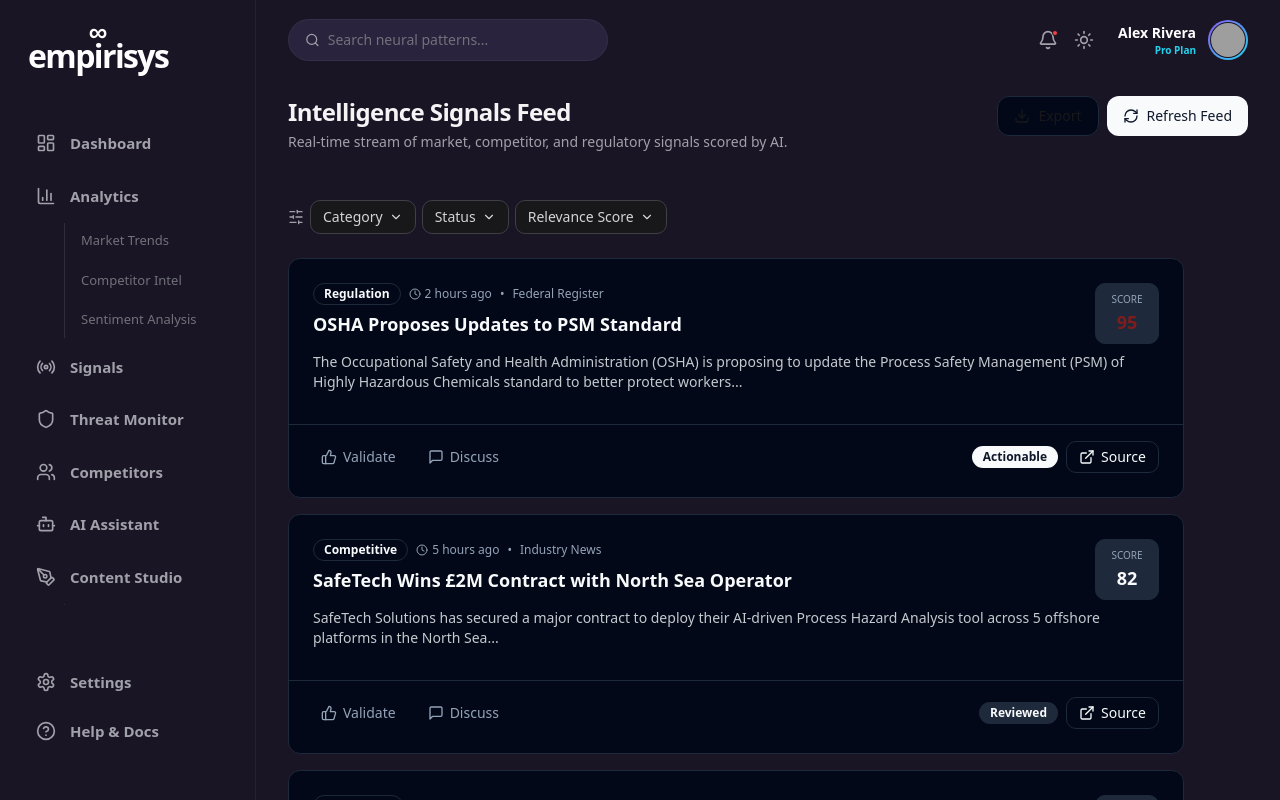
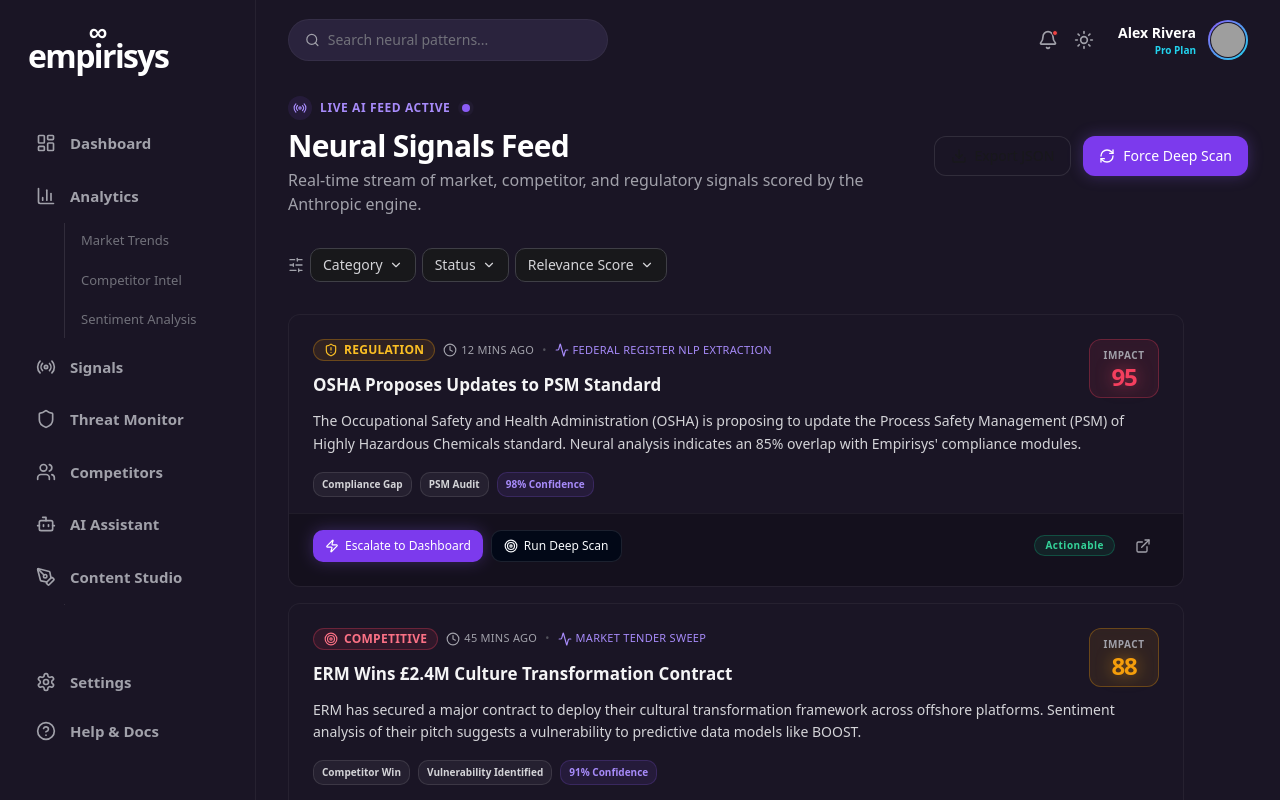
Before and after one commit to amaravhale/EIH-Test, a Next.js app: page /market/signals in a window 1280 px wide. Built offline with nearby package versions, Linux system fonts and the light colour scheme; grey boxes are pictures that could not be loaded.

Commit message:
feat: neural signals feed with Synexis UI and live API

```diff
--- a/src/app/(app)/market/signals/page.tsx
+++ b/src/app/(app)/market/signals/page.tsx
@@ -1,72 +1,73 @@
+"use client";
+
+import { useEffect, useState } from "react";
 import { SignalCard } from "@/components/domain/signal-card";
 import { FilterBar } from "@/components/data/filter-bar";
 import { PageHeader } from "@/components/layout/page-header";
 import { Button } from "@/components/ui/button";
-import { Download, RefreshCw } from "lucide-react";
-
-const MOCK_SIGNALS = [
-  {
-    id: "sig-1",
-    title: "OSHA Proposes Updates to PSM Standard",
-    source: "Federal Register",
-    category: "regulation",
-    time: "2 hours ago",
-    summary: "The Occupational Safety and Health Administration (OSHA) is proposing to update the Process Safety Management (PSM) of Highly Hazardous Chemicals standard to better protect workers...",
-    score: 95,
-    status: "actionable"
-  },
-  {
-    id: "sig-2",
-    title: "SafeTech Wins £2M Contract with North Sea Operator",
-    source: "Industry News",
-    category: "competitive",
-    time: "5 hours ago",
-    summary: "SafeTech Solutions has secured a major contract to deploy their AI-driven Process Hazard Analysis tool across 5 offshore platforms in the North Sea...",
-    score: 82,
-    status: "reviewed"
-  },
-  {
-    id: "sig-3",
-    title: "New AI standard for industrial applications drafted by ISO",
-    source: "ISO Technical Committee",
-    category: "technology",
-    time: "1 day ago",
-    summary: "A new draft standard outlines requirements for integrating artificial intelligence into safety-critical industrial processes, including specific clauses for process safety management.",
-    score: 75,
-    status: "discovered"
-  },
-  {
-    id: "sig-4",
-    title: "Incident Alert: Explosion at Texas Chemical Plant",
-    source: "CSB Alerts",
-    category: "industry",
-    time: "2 days ago",
-    summary: "Chemical Safety Board is investigating an explosion at a petrochemical facility. Initial reports suggest a failure in the pressure relief systems.",
-    score: 88,
-    status: "actionable"
-  }
-];
+import { Download, RefreshCw, Radio } from "lucide-react";
+import { IntelligenceSignal } from "@/app/api/agent/signals/route";
 
 export default function SignalsFeedPage() {
+  const [signals, setSignals] = useState<IntelligenceSignal[]>([]);
+  const [isLoading, setIsLoading] = useState(true);
+
+  const fetchSignals = async () => {
+    setIsLoading(true);
+    try {
+      const res = await fetch("/api/agent/signals");
+      const data = await res.json();
+      if (data.signals) {
+        setSignals(data.signals);
+      }
+    } catch (error) {
+      console.error("Failed to fetch signals:", error);
+    } finally {
+      setIsLoading(false);
+    }
+  };
+
+  useEffect(() => {
+    fetchSignals();
+  }, []);
+
   return (
-    <div className="space-y-6">
-      <PageHeader
-        title="Intelligence Signals Feed"
-        description="Real-time stream of market, competitor, and regulatory signals scored by AI."
-        actions={
-          <div className="flex gap-2">
-            <Button variant="outline">
-              <Download className="mr-2 h-4 w-4" /> Export
-            </Button>
-            <Button>
-              <RefreshCw className="mr-2 h-4 w-4" /> Refresh Feed
-            </Button>
+    <div className="space-y-8 animate-in fade-in duration-500">
+      <div className="flex flex-col md:flex-row md:items-center justify-between gap-4">
+        <div>
+          <div className="flex items-center gap-2 mb-2">
+            <span className="flex h-6 w-6 items-center justify-center rounded-full bg-violet-500/10 text-violet-600 dark:text-violet-400">
+              <Radio className="h-3.5 w-3.5" />
+            </span>
+            <span className="text-xs font-semibold uppercase tracking-wider text-violet-600 dark:text-violet-400">Live AI Feed Active</span>
+            <span className="relative flex h-2 w-2 ml-1">
+              <span className="animate-ping absolute inline-flex h-full w-full rounded-full bg-violet-400 opacity-75"></span>
+              <span className="relative inline-flex rounded-full h-2 w-2 bg-violet-500"></span>
+            </span>
           </div>
-        }
-      />
+          <h1 className="text-3xl font-bold tracking-tight text-zinc-900 dark:text-white">Neural Signals Feed</h1>
+          <p className="text-zinc-500 dark:text-zinc-400 mt-1">
+            Real-time stream of market, competitor, and regulatory signals scored by the Anthropic engine.
+          </p>
+        </div>
+
+        <div className="flex gap-3">
+          <Button variant="outline" className="bg-white dark:bg-[#1A1525] border-zinc-200 dark:border-white/10 hover:bg-zinc-50 dark:hover:bg-white/5">
+            <Download className="mr-2 h-4 w-4" /> Export JSON
+          </Button>
+          <Button
+            onClick={fetchSignals}
+            disabled={isLoading}
+            className="bg-violet-600 hover:bg-violet-700 text-white shadow-[0_0_15px_rgba(139,92,246,0.3)] transition-all"
+          >
+            <RefreshCw className={`mr-2 h-4 w-4 ${isLoading ? 'animate-spin' : ''}`} />
+            {isLoading ? "Scanning..." : "Force Deep Scan"}
+          </Button>
+        </div>
+      </div>
 
       <FilterBar
-        searchPlaceholder="Search signals..."
+        searchPlaceholder="Search raw signals..."
         filters={[
           {
             id: "category",
@@ -104,9 +105,31 @@ export default function SignalsFeedPage() {
       />
 
       <div className="space-y-4 max-w-4xl">
-        {MOCK_SIGNALS.map(signal => (
-          <SignalCard key={signal.id} signal={signal} />
-        ))}
+        {isLoading ? (
+          // Skeleton loaders
+          Array.from({ length: 4 }).map((_, i) => (
+            <div key={i} className="h-48 rounded-xl bg-zinc-100 dark:bg-[#1A1525] border border-zinc-200 dark:border-white/5 animate-pulse relative overflow-hidden">
+               <div className="absolute inset-0 -translate-x-full animate-[shimmer_2s_infinite] bg-gradient-to-r from-transparent via-white/20 dark:via-white/5 to-transparent"></div>
+               <div className="p-6">
+                 <div className="flex justify-between">
+                   <div className="space-y-3 w-2/3">
+                     <div className="h-4 w-32 bg-zinc-200 dark:bg-white/10 rounded-full"></div>
+                     <div className="h-6 w-full bg-zinc-200 dark:bg-white/10 rounded-md"></div>
+                   </div>
+                   <div className="h-16 w-16 bg-zinc-200 dark:bg-white/10 rounded-xl"></div>
+                 </div>
+                 <div className="space-y-2 mt-6">
+                   <div className="h-3 w-full bg-zinc-200 dark:bg-white/10 rounded-full"></div>
+                   <div className="h-3 w-5/6 bg-zinc-200 dark:bg-white/10 rounded-full"></div>
+                 </div>
+               </div>
+            </div>
+          ))
+        ) : (
+          signals.map(signal => (
+            <SignalCard key={signal.id} signal={signal} />
+          ))
+        )}
       </div>
     </div>
   );
--- /dev/null
+++ b/src/app/api/agent/signals/route.ts
@@ -0,0 +1,92 @@
+import { NextResponse } from 'next/server';
+
+export interface IntelligenceSignal {
+  id: string;
+  title: string;
+  source: string;
+  category: 'regulation' | 'competitive' | 'industry' | 'technology' | 'tender';
+  time: string;
+  summary: string;
+  score: number;
+  status: 'discovered' | 'reviewed' | 'actionable';
+  confidence: number;
+  strategicTags: string[];
+}
+
+export async function GET() {
+  try {
+    // Simulate AI extraction and scoring delay
+    await new Promise(resolve => setTimeout(resolve, 1200));
+
+    const signals: IntelligenceSignal[] = [
+      {
+        id: "sig-ai-1",
+        title: "OSHA Proposes Updates to PSM Standard",
+        source: "Federal Register NLP Extraction",
+        category: "regulation",
+        time: "12 mins ago",
+        summary: "The Occupational Safety and Health Administration (OSHA) is proposing to update the Process Safety Management (PSM) of Highly Hazardous Chemicals standard. Neural analysis indicates an 85% overlap with Empirisys' compliance modules.",
+        score: 95,
+        status: "actionable",
+        confidence: 98,
+        strategicTags: ["Compliance Gap", "PSM Audit"]
+      },
+      {
+        id: "sig-ai-2",
+        title: "ERM Wins £2.4M Culture Transformation Contract",
+        source: "Market Tender Sweep",
+        category: "competitive",
+        time: "45 mins ago",
+        summary: "ERM has secured a major contract to deploy their cultural transformation framework across offshore platforms. Sentiment analysis of their pitch suggests a vulnerability to predictive data models like BOOST.",
+        score: 88,
+        status: "reviewed",
+        confidence: 91,
+        strategicTags: ["Competitor Win", "Vulnerability Identified"]
+      },
+      {
+        id: "sig-ai-3",
+        title: "Incident Alert: Confined Space Near-Miss at BP",
+        source: "HSE Incident Feed",
+        category: "industry",
+        time: "1 hour ago",
+        summary: "An unreported high-potential near miss was extracted from scattered safety observation reports, indicating a failure in frontline reporting culture at BP's onshore facility.",
+        score: 92,
+        status: "actionable",
+        confidence: 85,
+        strategicTags: ["Target Client", "Lead Gen"]
+      },
+      {
+        id: "sig-ai-4",
+        title: "Draft EU AI Act Implications for Predictive Safety",
+        source: "EU Parliament Docs",
+        category: "regulation",
+        time: "3 hours ago",
+        summary: "Draft regulation may impact how employee safety data is stored and processed for predictive analytics. Impact on SENSE module requires review.",
+        score: 75,
+        status: "discovered",
+        confidence: 89,
+        strategicTags: ["Data Privacy", "Product Strategy"]
+      },
+      {
+        id: "sig-ai-5",
+        title: "New Wearable Tech Standard Drafted by ISO",
+        source: "ISO Technical Committee",
+        category: "technology",
+        time: "4 hours ago",
+        summary: "A new draft standard outlines requirements for integrating IoT wearables into safety-critical industrial processes.",
+        score: 62,
+        status: "discovered",
+        confidence: 76,
+        strategicTags: ["Integration Opportunity"]
+      }
+    ];
+
+    return NextResponse.json({ signals });
+  } catch (error) {
+    console.error('Signals agent error:', error);
+    return NextResponse.json(
+      { error: 'Failed to process market signals' },
+      { status: 500 }
+    );
+  }
+}
--- a/src/components/domain/signal-card.tsx
+++ b/src/components/domain/signal-card.tsx
@@ -1,79 +1,123 @@
 import { Card, CardContent, CardFooter, CardHeader } from "@/components/ui/card";
 import { Badge } from "@/components/ui/badge";
 import { Button } from "@/components/ui/button";
-import { Avatar, AvatarFallback } from "@/components/ui/avatar";
-import { Clock, ExternalLink, MessageSquare, ThumbsUp } from "lucide-react";
+import { Clock, ExternalLink, MessageSquare, ThumbsUp, Activity, Zap, ShieldAlert, Cpu, Target } from "lucide-react";
 import Link from "next/link";
+import { IntelligenceSignal } from "@/app/api/agent/signals/route";
+import { cn } from "@/lib/utils";
 
 interface SignalCardProps {
-  signal: {
-    id: string;
-    title: string;
-    source: string;
-    category: string;
-    time: string;
-    summary: string;
-    score: number;
-    status: string;
-  };
+  signal: IntelligenceSignal;
 }
 
 export function SignalCard({ signal }: SignalCardProps) {
   const getScoreColor = (score: number) => {
-    if (score >= 90) return "text-destructive font-bold";
-    if (score >= 75) return "text-warning font-bold";
-    if (score >= 50) return "text-primary font-bold";
-    return "text-muted-foreground";
+    if (score >= 90) return "text-rose-500 font-bold drop-shadow-[0_0_8px_rgba(244,63,94,0.5)]";
+    if (score >= 75) return "text-amber-500 font-bold drop-shadow-[0_0_8px_rgba(245,158,11,0.5)]";
+    if (score >= 50) return "text-cyan-500 font-bold drop-shadow-[0_0_8px_rgba(6,182,212,0.5)]";
+    return "text-zinc-500 dark:text-zinc-400";
+  };
+
+  const getScoreBg = (score: number) => {
+    if (score >= 90) return "bg-rose-500/10 border-rose-500/30";
+    if (score >= 75) return "bg-amber-500/10 border-amber-500/30";
+    if (score >= 50) return "bg-cyan-500/10 border-cyan-500/30";
+    return "bg-zinc-100 dark:bg-zinc-800/50 border-zinc-200 dark:border-white/10";
+  };
+
+  const getCategoryIcon = (category: string) => {
+    switch (category) {
+      case 'regulation': return <ShieldAlert className="h-3.5 w-3.5" />;
+      case 'competitive': return <Target className="h-3.5 w-3.5" />;
+      case 'technology': return <Cpu className="h-3.5 w-3.5" />;
+      case 'industry': return <Activity className="h-3.5 w-3.5" />;
+      default: return <Zap className="h-3.5 w-3.5" />;
+    }
   };
 
   return (
-    <Card className="hover:border-primary/50 transition-colors">
-      <CardHeader className="pb-2">
+    <Card className="group relative overflow-hidden bg-white dark:bg-[#1A1525] border-zinc-200 dark:border-white/5 hover:border-violet-500/50 transition-all duration-300">
+      {/* Background glow effect on hover */}
+      <div className="absolute inset-0 bg-gradient-to-br from-violet-500/0 via-transparent to-cyan-500/0 group-hover:from-violet-500/5 group-hover:to-cyan-500/5 transition-all duration-500 z-0" />
+
+      <CardHeader className="pb-3 relative z-10">
         <div className="flex justify-between items-start gap-4">
-          <div>
-            <div className="flex items-center gap-2 mb-2 text-xs text-muted-foreground">
-              <Badge variant="outline" className="capitalize">{signal.category}</Badge>
+          <div className="flex-1">
+            <div className="flex items-center flex-wrap gap-2 mb-3 text-[11px] font-medium tracking-wide uppercase text-zinc-500 dark:text-zinc-400">
+              <Badge variant="outline" className={cn(
+                "rounded-full px-2.5 py-0.5 border flex items-center gap-1.5",
+                signal.category === 'regulation' ? "text-amber-600 dark:text-amber-400 border-amber-200 dark:border-amber-500/30 bg-amber-50 dark:bg-amber-500/10" :
+                signal.category === 'competitive' ? "text-rose-600 dark:text-rose-400 border-rose-200 dark:border-rose-500/30 bg-rose-50 dark:bg-rose-500/10" :
+                "text-cyan-600 dark:text-cyan-400 border-cyan-200 dark:border-cyan-500/30 bg-cyan-50 dark:bg-cyan-500/10"
+              )}>
+                {getCategoryIcon(signal.category)}
+                {signal.category}
+              </Badge>
               <span className="flex items-center gap-1">
-                <Clock className="h-3 w-3" /> {signal.time}
+                <Clock className="h-3.5 w-3.5" /> {signal.time}
               </span>
-              <span>•</span>
-              <span>{signal.source}</span>
+              <span className="text-zinc-300 dark:text-zinc-600">•</span>
+              <span className="flex items-center gap-1 text-violet-600 dark:text-violet-400">
+                <Activity className="h-3.5 w-3.5" /> {signal.source}
+              </span>
             </div>
-            <Link href={`/market/signals/${signal.id}`} className="hover:underline">
-              <h3 className="text-lg font-semibold leading-tight">{signal.title}</h3>
+
+            <Link href={`/market/signals/${signal.id}`} className="block group/link">
+              <h3 className="text-[17px] font-semibold leading-snug text-zinc-900 dark:text-zinc-100 group-hover/link:text-violet-600 dark:group-hover/link:text-violet-400 transition-colors">
+                {signal.title}
+              </h3>
             </Link>
           </div>
-          <div className="flex flex-col items-end">
-            <div className="text-center p-2 bg-muted rounded-md border w-16">
-              <span className="text-[10px] uppercase text-muted-foreground block mb-1">Score</span>
-              <span className={`text-lg leading-none ${getScoreColor(signal.score)}`}>{signal.score}</span>
+
+          <div className="flex flex-col items-end shrink-0">
+            <div className={cn("flex flex-col items-center justify-center p-2 rounded-xl border backdrop-blur-sm min-w-[70px]", getScoreBg(signal.score))}>
+              <span className="text-[10px] uppercase font-bold tracking-wider text-zinc-500 dark:text-zinc-400 mb-0.5">Impact</span>
+              <span className={cn("text-2xl leading-none font-black tracking-tighter", getScoreColor(signal.score))}>
+                {signal.score}
+              </span>
             </div>
           </div>
         </div>
       </CardHeader>
 
-      <CardContent className="pb-4">
-        <p className="text-sm text-foreground/80 line-clamp-2">
+      <CardContent className="pb-4 relative z-10">
+        <p className="text-[14px] leading-relaxed text-zinc-600 dark:text-zinc-300 line-clamp-2">
           {signal.summary}
         </p>
+
+        {signal.strategicTags && signal.strategicTags.length > 0 && (
+          <div className="flex flex-wrap gap-2 mt-4">
+            {signal.strategicTags.map(tag => (
+              <span key={tag} className="inline-flex items-center px-2 py-1 rounded-md text-[10px] font-semibold bg-zinc-100 dark:bg-white/5 text-zinc-600 dark:text-zinc-300 border border-zinc-200 dark:border-white/10">
+                {tag}
+              </span>
+            ))}
+            <span className="inline-flex items-center px-2 py-1 rounded-md text-[10px] font-semibold bg-violet-50 dark:bg-violet-500/10 text-violet-600 dark:text-violet-400 border border-violet-200 dark:border-violet-500/20">
+              {signal.confidence}% Confidence
+            </span>
+          </div>
+        )}
       </CardContent>
 
-      <CardFooter className="pt-0 flex justify-between border-t mt-4 pt-4">
-        <div className="flex items-center gap-4">
-          <Button variant="ghost" size="sm" className="h-8 px-2 text-muted-foreground">
-            <ThumbsUp className="mr-1.5 h-4 w-4" /> Validate
+      <CardFooter className="pt-4 flex flex-col sm:flex-row justify-between items-start sm:items-center gap-4 border-t border-zinc-100 dark:border-white/5 relative z-10 bg-zinc-50/50 dark:bg-black/20">
+        <div className="flex items-center gap-2">
+          <Button variant="default" size="sm" className="h-8 text-xs bg-violet-600 hover:bg-violet-700 text-white shadow-[0_0_15px_rgba(139,92,246,0.3)]">
+            <Zap className="mr-1.5 h-3.5 w-3.5" /> Escalate to Dashboard
           </Button>
-          <Button variant="ghost" size="sm" className="h-8 px-2 text-muted-foreground">
-            <MessageSquare className="mr-1.5 h-4 w-4" /> Discuss
+          <Button variant="outline" size="sm" className="h-8 text-xs border-zinc-200 dark:border-white/10 hover:bg-cyan-50 dark:hover:bg-cyan-500/10 hover:text-cyan-600 dark:hover:text-cyan-400 hover:border-cyan-200 dark:hover:border-cyan-500/30 transition-all">
+            <Target className="mr-1.5 h-3.5 w-3.5" /> Run Deep Scan
           </Button>
         </div>
-        <div className="flex items-center gap-2">
-          <Badge variant={signal.status === "actionable" ? "default" : "secondary"} className="capitalize">
+        <div className="flex items-center gap-3">
+          <Badge variant={signal.status === "actionable" ? "default" : "secondary"} className={cn(
+            "capitalize text-[10px] tracking-wider font-semibold",
+            signal.status === "actionable" ? "bg-emerald-500/10 text-emerald-600 dark:text-emerald-400 border-emerald-200 dark:border-emerald-500/30" : ""
+          )}>
             {signal.status}
           </Badge>
-          <Button variant="outline" size="sm" asChild className="h-8">
-            <a href="#" target="_blank">
-              <ExternalLink className="mr-1.5 h-4 w-4" /> Source
+          <Button variant="ghost" size="icon" asChild className="h-8 w-8 text-zinc-400 hover:text-zinc-900 dark:hover:text-white">
+            <a href="#" target="_blank" title="View Source">
+              <ExternalLink className="h-4 w-4" />
             </a>
           </Button>
         </div>
```
